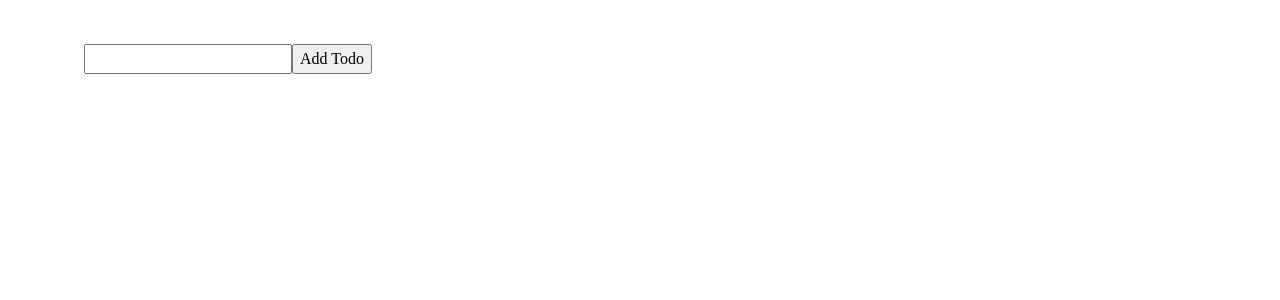
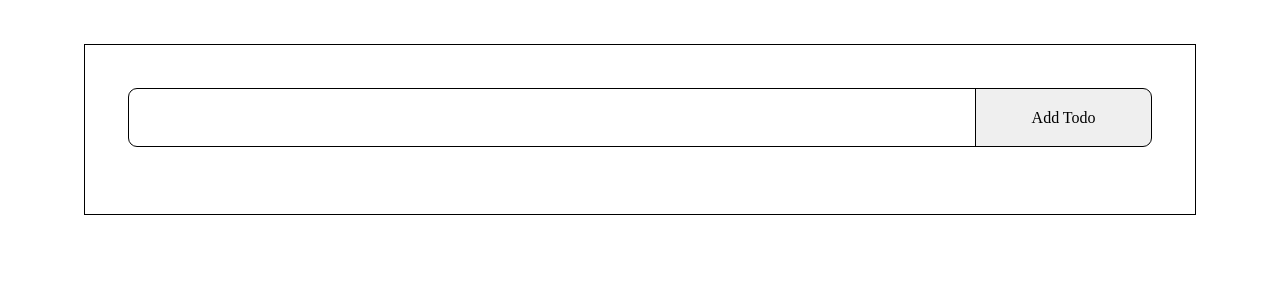
Before and after one commit to jaenudincollege/project, a React (Vite) app in the folder redux-todo/: page / in a window 1280 px wide. Shown: the top 300 px of the page. Built offline with nearby package versions, Linux system fonts and the light colour scheme.

Commit message:
Style Todo component with styled elements

```diff
--- a/redux-todo/src/features/Todo.jsx
+++ b/redux-todo/src/features/Todo.jsx
@@ -1,17 +1,40 @@
 import { useState } from "react";
-import { useSelector } from "react-redux";
 import { useDispatch } from "react-redux";
-import { addTodo, deleteTodo, toggleCompleted } from "./todoSlice";
+import { addTodo } from "./todoSlice";
+import styled from "styled-components";
+import Button from "../components/Button";
+import Display from "./Display";
+
+const TodoStyle = styled.div`
+  border: 1px solid;
+  padding: 44px;
+`;
+
+const Input = styled.input`
+  width: 100%;
+  border-top-left-radius: 8px;
+  border-bottom-left-radius: 8px;
+  border: none;
+  outline: 1px solid;
+  padding: 12px 24px;
+  font-size: 22px;
+`;
+
+const InputGroup = styled.form`
+  display: flex;
+  margin-bottom: 24px;
+`;
 
 const Todo = () => {
   const [text, setText] = useState("");
-  const { todos } = useSelector((state) => state.todos);
   const dispatch = useDispatch();
-
-  console.log(todos);
 
   const handleChange = (e) => {
     setText(e.target.value);
+  };
+
+  const handleSubmit = (e) => {
+    e.preventDefault();
   };
 
   const handleClick = () => {
@@ -21,35 +44,16 @@ const Todo = () => {
     }
   };
 
-  const handleDelete = (id) => {
-    dispatch(deleteTodo(id));
-  };
-
-  const handleCompleted = (id) => {
-    dispatch(toggleCompleted(id));
-  };
-
   return (
-    <div>
-      <input type="text" value={text} onChange={handleChange} />
-      <button onClick={handleClick}>Add Todo</button>
-
-      <div>
-        {todos.map((todo) => (
-          <div key={todo.id}>
-            <h1
-              style={{
-                textDecoration: todo.completed ? "line-through" : "none",
-              }}
-            >
-              {todo.title}
-            </h1>
-            <button onClick={() => handleDelete(todo.id)}>delete</button>
-            <button onClick={() => handleCompleted(todo.id)}>completed</button>
-          </div>
-        ))}
-      </div>
-    </div>
+    <TodoStyle>
+      <InputGroup onSubmit={handleSubmit}>
+        <Input type="text" value={text} onChange={handleChange} />
+        <Button variant="newItem" onClick={handleClick}>
+          Add Todo
+        </Button>
+      </InputGroup>
+      <Display />
+    </TodoStyle>
   );
 };
 
```
